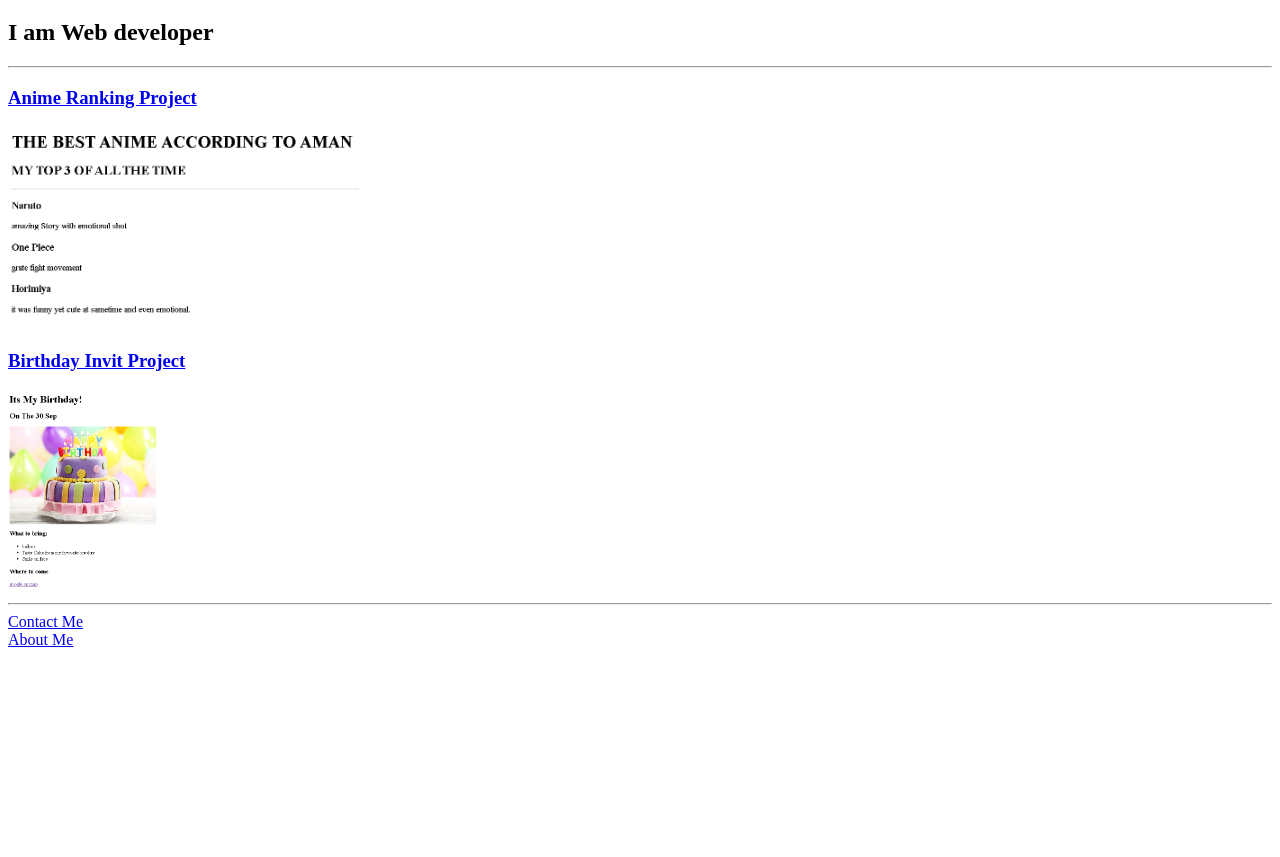
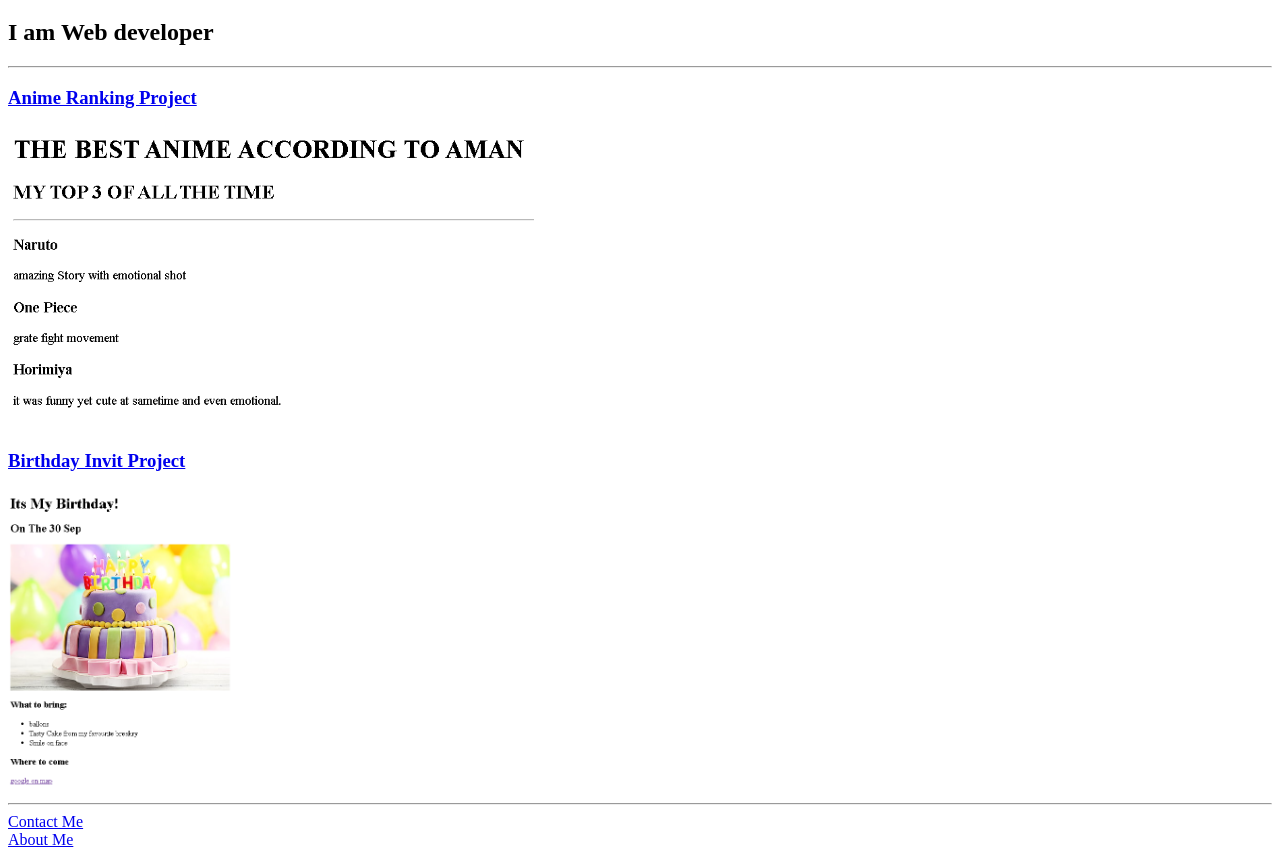
Before and after one commit to Amankanojiya27/html-portfolio, a plain HTML site: page index.html in a window 1280 px wide. Shown: the part 61-918 px from the top of the page. Before the commit the page ends 800 px from the top, so only its background shows below. Drawn offline with Linux system fonts and the light colour scheme.

Commit message:
Update index.html

```diff
--- a/index.html
+++ b/index.html
@@ -18,7 +18,7 @@
     </h3>
     <img
       src="./assets/images/best anime.png"
-      height="200"
+      height="300"
       alt="best anime Ranking"
     />
 
@@ -29,7 +29,7 @@
     </h3>
     <img
       src="./assets/images/brithday.png"
-      height="200"
+      height="300"
       alt="Birthday Invitation"
     />
     <hr />
```
